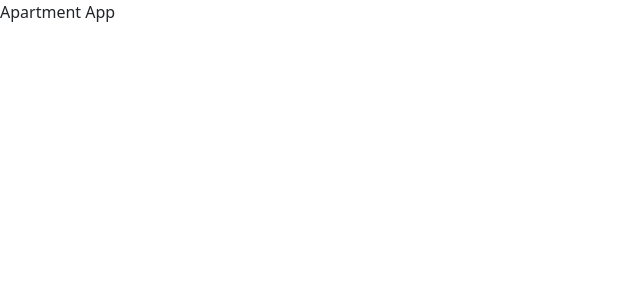
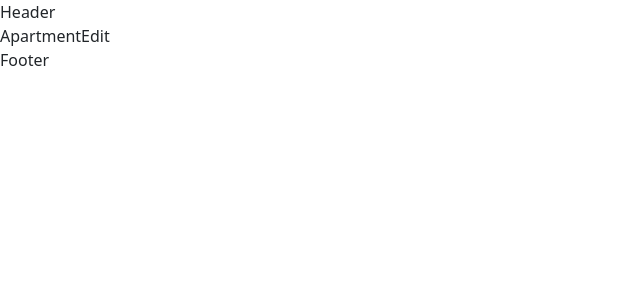
Before and after one commit to learn-academy-2023-delta/apartment-app-frontend-japansquad, a React (Create React App) app: page /editapartment/1 in a window 1280 px wide. Shown: the top 300 px of the page, without its empty margins (0-640 px from the left). Built offline with nearby package versions, Linux system fonts and the light colour scheme.

Commit message:
adding components

```diff
--- a/src/App.js
+++ b/src/App.js
@@ -2,13 +2,41 @@ import React, { useState } from 'react'
 import './App.css';
 import mockUsers from './MockUsers';
 import mockApartments from './MockApartments';
+import { Route, Routes } from 'react-router-dom';
+import Header from './components/Header';
+import Footer from './components/Footer';
+import ApartmentEdit from './pages/ApartmentEdit';
+import ApartmentIndex from './pages/ApartmentIndex';
+import ApartmentNew from './pages/ApartmentNew';
+import ApartmentProtectedIndex from './pages/ApartmentProtectedIndex';
+import ApartmentShow from './pages/ApartmentShow';
+import Home from './pages/Home';
+import NotFound from './pages/NotFound';
+import SignUp from './pages/SignUp';
+import SignIn from './pages/SignIn';
+
 
 const App = () => {
   const [currentUser, setCurrentUser] = useState(mockUsers[0])
   const [apartments, setApartments] = useState(mockApartments)
   return (
-    <div>Apartment App</div>
+    <>
+      <Header />
+        <Routes>
+          <Route exact path = "/" element={<Home />} />
+          <Route path = "/apartments" element={<ApartmentIndex />} />
+          <Route path = "/apartments/:id" element={<ApartmentShow />} />
+          <Route path = "/newapartment" element={<ApartmentNew />} />
+          <Route path = "/editapartment/:id" element={<ApartmentEdit />} />
+          <Route path = "/myapartments" element={<ApartmentProtectedIndex />} />
+          <Route path = "/signup" element={<SignUp />} />
+          <Route path = "/signin" element={<SignIn />} />
+          <Route path = "*" element={<NotFound/>} />
+        </Routes>
+      <Footer />
+    </>
   )
 }
 
+
 export default App
--- /dev/null
+++ b/src/components/Footer.js
@@ -0,0 +1,9 @@
+import React from 'react'
+
+const Footer = () => {
+  return (
+    <div>Footer</div>
+  )
+}
+
+export default Footer
--- /dev/null
+++ b/src/components/Header.js
@@ -0,0 +1,9 @@
+import React from 'react'
+
+const Header = () => {
+  return (
+    <div>Header</div>
+  )
+}
+
+export default Header
--- /dev/null
+++ b/src/pages/ApartmentEdit.js
@@ -0,0 +1,9 @@
+import React from 'react'
+
+const ApartmentEdit = () => {
+  return (
+    <div>ApartmentEdit</div>
+  )
+}
+
+export default ApartmentEdit
--- /dev/null
+++ b/src/pages/ApartmentIndex.js
@@ -0,0 +1,9 @@
+import React from 'react'
+
+const ApartmentIndex = () => {
+  return (
+    <div>ApartmentIndex</div>
+  )
+}
+
+export default ApartmentIndex
--- /dev/null
+++ b/src/pages/ApartmentNew.js
@@ -0,0 +1,9 @@
+import React from 'react'
+
+const ApartmentNew = () => {
+  return (
+    <div>ApartmentNew</div>
+  )
+}
+
+export default ApartmentNew
--- /dev/null
+++ b/src/pages/ApartmentProtectedIndex.js
@@ -0,0 +1,9 @@
+import React from 'react'
+
+const ApartmentProtectedIndex = () => {
+  return (
+    <div>ApartmentProtectedIndex</div>
+  )
+}
+
+export default ApartmentProtectedIndex
--- /dev/null
+++ b/src/pages/ApartmentShow.js
@@ -0,0 +1,9 @@
+import React from 'react'
+
+const ApartmentShow = () => {
+  return (
+    <div>ApartmentShow</div>
+  )
+}
+
+export default ApartmentShow
--- /dev/null
+++ b/src/pages/Home.js
@@ -0,0 +1,9 @@
+import React from 'react'
+
+const Home = () => {
+  return (
+    <div>Home</div>
+  )
+}
+
+export default Home
--- /dev/null
+++ b/src/pages/NotFound.js
@@ -0,0 +1,9 @@
+import React from 'react'
+
+const NotFound = () => {
+  return (
+    <div>NotFound</div>
+  )
+}
+
+export default NotFound
--- /dev/null
+++ b/src/pages/SignIn.js
@@ -0,0 +1,9 @@
+import React from 'react'
+
+const SignIn = () => {
+  return (
+    <div>SignIn</div>
+  )
+}
+
+export default SignIn
--- /dev/null
+++ b/src/pages/SignUp.js
@@ -0,0 +1,9 @@
+import React from 'react'
+
+const SignUp = () => {
+  return (
+    <div>SignUp</div>
+  )
+}
+
+export default SignUp
```
